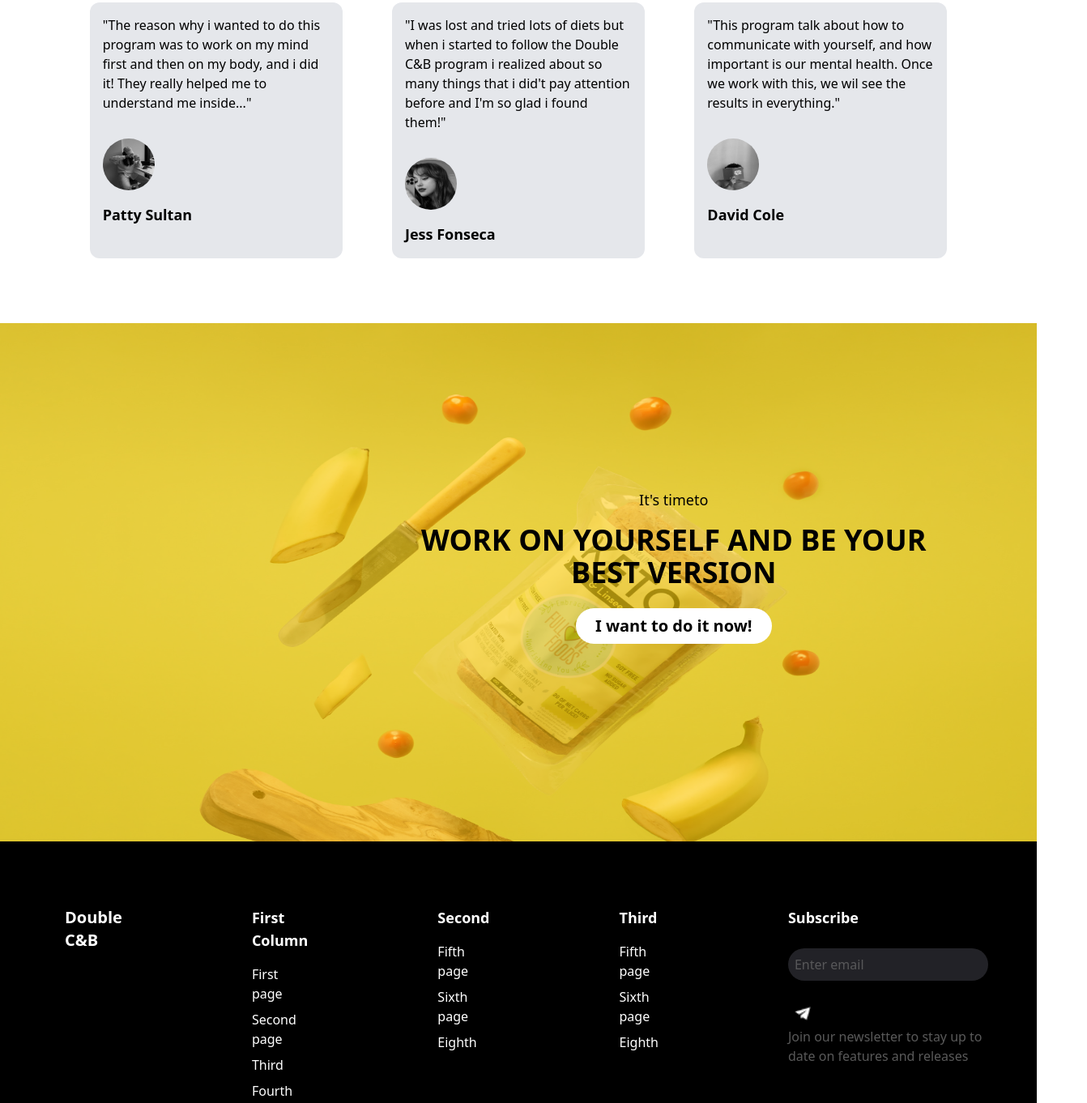
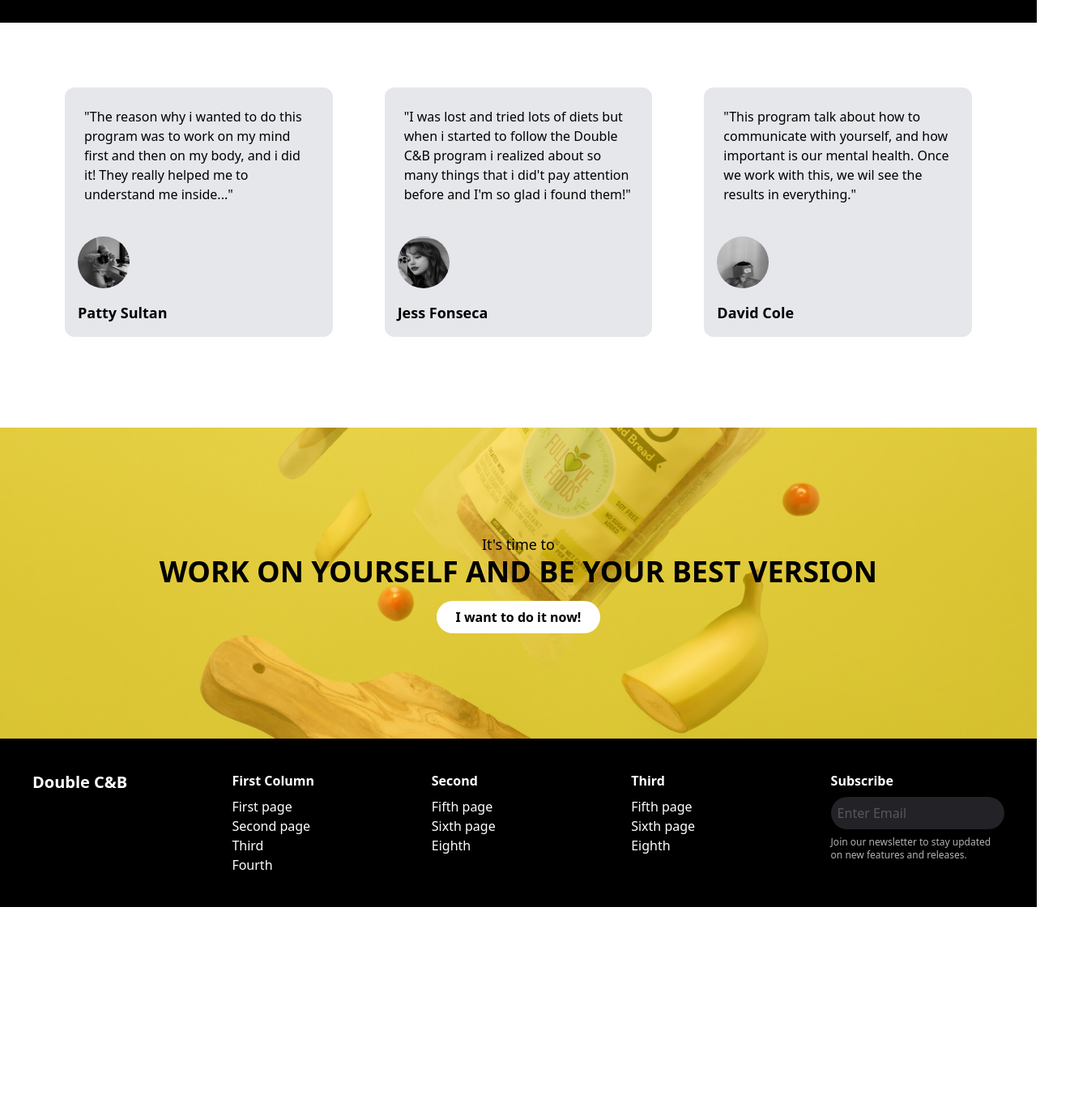
Before and after one commit to abinavedavana/TailwindCss, a plain HTML site: page task2.html in a window 1280 px wide. Shown: the part 1317-2679 px from the top of the page at 81% size, 1342 px wide, since content can reach past the window. After the commit the page ends 2437 px from the top, so only its background shows below. Drawn offline with nearby package versions, Linux system fonts and the light colour scheme.

Commit message:
Added extra files

```diff
--- a/task2.html
+++ b/task2.html
@@ -7,11 +7,13 @@
     <script src="https://cdn.jsdelivr.net/npm/@tailwindcss/browser@4"></script>
 </head>
 <body>
-    <nav class="flex justify-between p-2 ">
+     <!-- Navbar -->
+
+    <nav class="flex flex-wrap justify-between  p-2 ">
 
         <div class="font-bold text-xl mx-5">Double C & B</div>
 
-        <ul class=" flex gap-16 font-semibold ">
+        <ul class="hidden md:flex gap-6 font-semibold ">
             <li class="hover:text-orange-400"><a href="#">Recipes</a></li>
             <li class="hover:text-orange-400"><a href="#" >Food</a></li>
             <li class="hover:text-orange-400"><a href="#">About Us</a></li>
@@ -24,24 +26,25 @@
     </nav>
 
 
-    <div class="flex justify-evenly  mx-10 mt-20 mb-10">
+    <div class="flex flex-col md:flex-row items-center justify-evenly gap-4 mx-6 ">
         <div class="mx-10">
-            <p class="text-5xl font-bold mt-10 mx-7"> Double Cheese and Bacon</p>
-            <p class="text-xl w-110 m-7">Find the best keto recipes with their nutritional value and more.</p><br>
+            <p class="text-4xl md:text-6xl font-bold mt-10 mx-7"> Double Cheese and Bacon</p>
+            <p class="text-xl w-auto m-7">Find the best keto recipes with their nutritional <br> value and more.</p><br>
 
 
-            <div class="flex">
+            <div class="flex  flex-col md:flex-row items-center justify-evenly gap-4 mt-6 ">
                 <button class="bg-yellow-400 rounded-xl px-10 hover: active:scale-90">Recipes</button>
-                <p class="text-sm mx-13">400+ delicious and amazing recipes for your keto diet!</p>
+                <p class="text-sm mx-13 sm:w-auto">400+ delicious and amazing recipes for your keto diet!</p>
             </div>
+        </div>
 
-        </div>
-        <div>
-        <img src="p1.jpg" alt="p1" class="w-max h-99 rounded-lg mx-55 relative "></div>
+
+        <img src="p1.jpg" alt="p1" class="w-full md:w-1/2 h-auto rounded-lg">
     </div>
 
 
-    <div class="flex gap-10 bg-gray-200 h-50 mt-5 justify-around p-10">
+
+    <div class="flex flex-col gap-10 bg-gray-200 h-auto mt-5 justify-evenly p-10 mb-8 sm:flex-row">
 
         <div class="w-80">
             <div class="flex gap-2">
@@ -70,8 +73,8 @@
     </div>
 
 
-    <div class="flex justify-evenly bg-black ">
-        <img src="p2.jpg" alt="p2" class="w-130 h-80 rounded-lg m-20">
+    <div class="flex flex-col md:flex-row justify-evenly bg-black ">
+        <img src="p2.jpg" alt="p2" class="w-auto h-auto rounded-lg m-20 md:w-1/2">
         <div class="text-white mt-25">
             <p class="font-extrabold text-xl mb-2">Double C&B Program: How this work?</p>
             <p class="w-116 mb-2">our principal goal is to focus in the mental health. working on us inside, set our goals and write down the reason of why are we doing this will help us to archive better result, not only in our body but in our mind.</p>
@@ -93,86 +96,104 @@
 
             <div class="flex gap-2 mb-2">
                 <div class="bg-white w-1 h-1 rounded-xl mt-3"></div>
-                <p>We will provide you tips on how to make this a lifestyle</p>
+                <p> We will provide you tips on how to make this a lifestyle </p>
 
             </div>
         </div>
     </div>
 
 
-    <div class="flex justify-around m-20 ">
-            <div class="bg-gray-200 rounded-xl p-4 ">
-                <p class="w-70 mb-8">
+    <div class="lg:grid grid-cols-3 gap-16 m-20 ">
+            <div class="bg-gray-200 rounded-xl p-4  mb-8">
+                <p class="sm:w-auto  mb-8 p-2">
                     "The reason why i wanted to do this program was to work on my mind first and then on my body, and i did it! They really helped me to understand me inside..."
                 </p>
                 <img src="girl1.jpeg" alt="girl1" class="w-16 h-16 rounded-full mb-4">
-                <p class="text-lg font-bold">Patty Sultan</p>
+                <p class="text-lg font-bold">  Patty Sultan </p>
             </div>
 
-            <div class="bg-gray-200 rounded-xl p-4">
-                <p class="w-70 mb-8">
+            <div class="bg-gray-200 rounded-xl p-4 mb-8">
+                <p class="w-auto mb-8 p-2">
                     "I was lost and tried lots of diets but when i started to follow the Double C&B program i realized about so many things that i did't pay attention before and I'm so glad i found them!"
                 </p>
                 <img src="girl2.jpeg" alt="girl2" class="w-16 h-16 rounded-full mb-4">
-                <p class="text-lg font-bold">Jess Fonseca</p>
+                <p class="text-lg font-bold"> Jess Fonseca </p>
             </div>
 
-            <div class="bg-gray-200 rounded-xl p-4">
-                <p class="w-70 mb-8">
+            <div class="bg-gray-200 rounded-xl p-4 mb-8">
+                <p class="w-auto mb-8 p-2">
                     "This program talk about how to communicate with yourself, and how important is our mental health. Once we work with this, we wil see the results in everything."
                 </p>
                 <img src="boy3.jpeg" alt="boy3" class="w-16 h-16 rounded-full mb-4" >
-                <p class="text-lg font-bold">David Cole</p>
+                <p class="text-lg font-bold"> David Cole </p>
             </div>
     </div>
 
 
-    <div class="bg-yellow-400 w-full h-250">
+    <!-- <div class="relative">
+        <div class="bg-yellow-400 w-full h-250">
         <img src="p3.jpg" alt="p3" class="opacity-45 w-full h-250">
 
-        <div class="absolute top-480 text-center ml-130">
+        <div class="absolute  text-center">
             <p class="text-lg mb-4 font-medium">It's timeto</p>
             <p class="text-4xl font-bold mb-6">WORK ON YOURSELF AND BE YOUR <br> BEST VERSION</p>
             <button class="bg-white text-xl font-semibold rounded-full px-6 py-2 hover:bg-lime-600 active:scale-90">I want to do it now!</button>
         </div>
+    </div>
+    </div> -->
 
-        <div class="bg-black relative h-100 bottom-90 text-white flex justify-around" >
+      <div class="relative bg-yellow-400">
+        <img src="p3.jpg" alt="p3" class="w-full h-96 object-cover opacity-50">
+        <div class="absolute inset-0 flex flex-col justify-center items-center text-center">
+            <p class="text-lg font-medium">It's time to</p>
+            <h2 class="text-2xl md:text-4xl font-bold mb-4">
+                WORK ON YOURSELF AND BE YOUR BEST VERSION
+            </h2>
+            <button class="bg-white text-black font-semibold rounded-full px-6 py-2 hover:bg-lime-600 active:scale-95">
+                I want to do it now!
+            </button>
+        </div>
+  </div>
 
-            <div class="font-bold text-xl m-20">Double C&B</div>
+    <footer class="bg-black text-white p-10 grid md:grid-cols-5 gap-8">
+    <div>
+      <h2 class="font-bold text-xl">Double C&B</h2>
+    </div>
+    <div>
+      <h3 class="font-bold mb-2">First Column</h3>
+      <p>First page</p>
+      <p>Second page</p>
+      <p>Third</p>
+      <p>Fourth</p>
+    </div>
+    <div>
+      <h3 class="font-bold mb-2">Second</h3>
+      <p>Fifth page</p>
+      <p>Sixth page</p>
+      <p>Eighth</p>
+    </div>
+    <div>
+    <h3 class="font-bold mb-2">Third</h3>
+      <p>Fifth page</p>
+      <p>Sixth page</p>
+      <p>Eighth</p>
+    </div>
+
+    <div>
+      <h3 class="font-bold mb-2">Subscribe</h3>
+      <form class="flex rounded-3xl bg-zinc-700 p-2  opacity-55">
+        <input type="email" placeholder="Enter Email" >
+        <button class="hover:bg-yellow-600 active:scale-125 rounded-full p-2 ">
+            <img src="Icon.png" alt="icon" class="w-6">
+        </button>
+      </form>
+      <p class="text-xs opacity-70 mt-2">Join our newsletter to stay updated on new features and releases.</p>
+    </div>
+  </footer>
 
 
-            <div class="m-20 ">
-                <p class="font-bold text-lg mb-4">First Column</p>
-                <p class="mb-2">First page</p>
-                <p class="mb-2">Second page</p>
-                <p class="mb-2">Third</p>
-                <p class="mb-2">Fourth</p>
-            </div>
 
-            <div class="m-20">
-                <p class="font-bold text-lg mb-4">Second</p>
-                <p class="mb-2">Fifth page</p>
-                <p class="mb-2">Sixth page</p>
-                <p class="mb-2">Eighth</p>
-            </div>
 
-            <div class="m-20">
-                <p class="font-bold text-lg mb-4">Third</p>
-                <p class="mb-2">Fifth page</p>
-                <p class="mb-2">Sixth page</p>
-                <p class="mb-2">Eighth</p>
-            </div>
 
-            <div class="m-20">
-                <p class="font-bold text-lg mb-6">Subscribe</p>
-
-                <form action="">
-                    <input type="email" placeholder="Enter email"  class="rounded-3xl bg-zinc-700 p-2 mb-6 opacity-55" >
-                    <button class="hover:bg-yellow-900 active:scale-125 rounded-xl p-2"><img src="Icon.png" alt="icon" class="w-5"></button>
-                </form>
-                <p class="mb-2 opacity-35">Join our newsletter to stay up to <br> date on features and releases</p>
-            </div>
-        </div>
-    </div>
 </body>
 </html>
```
